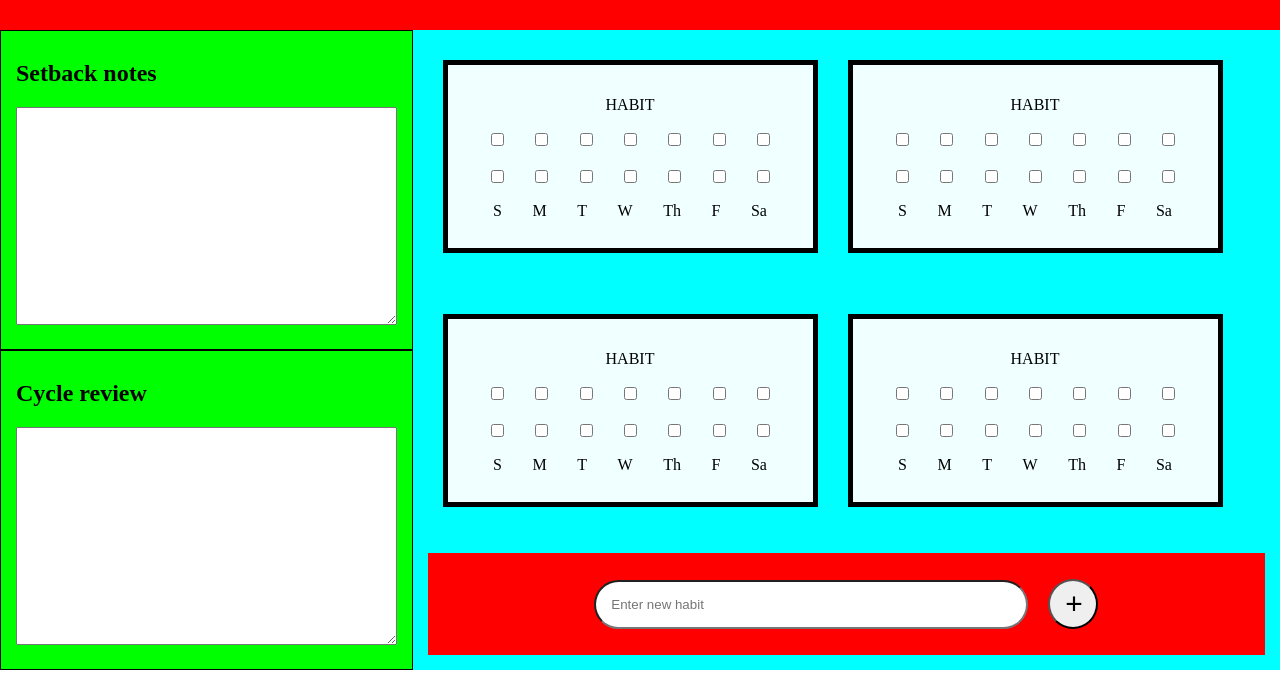
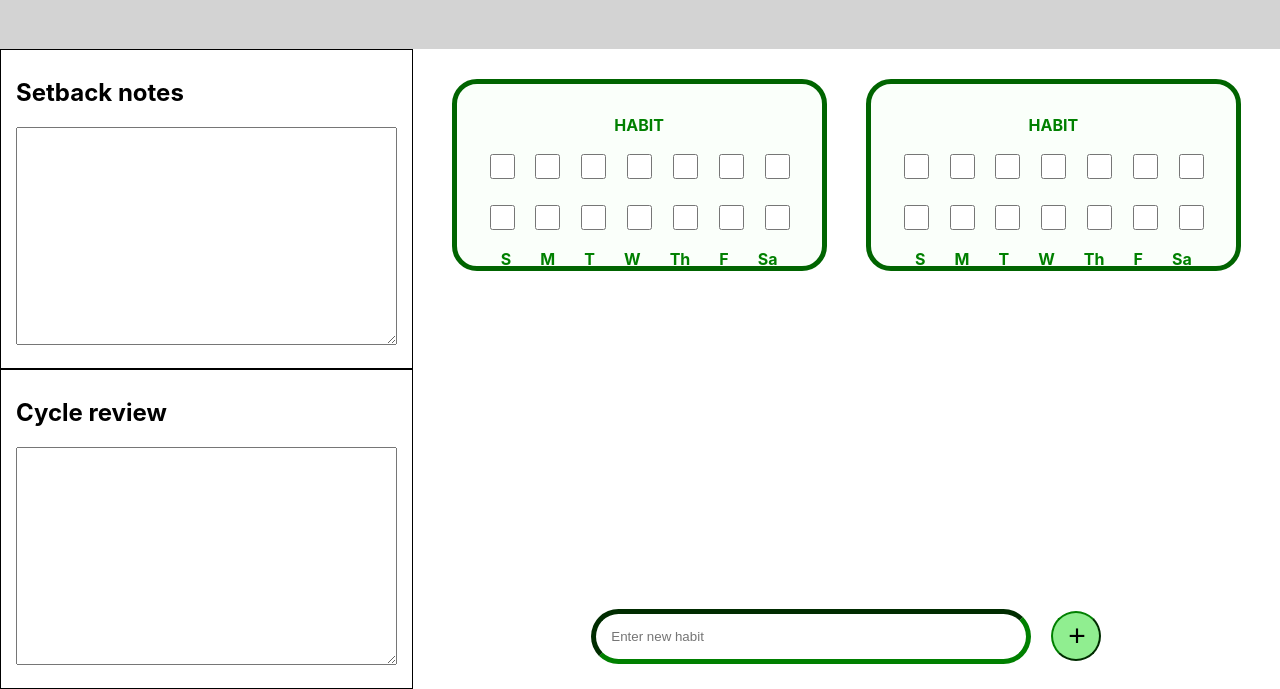
Before and after one commit to Aldo10012/Intensive_1.1, a plain HTML site: page index.html in a window 1280 px wide. Shown: the part 140-829 px from the top of the page. Drawn offline with Linux system fonts and the light colour scheme.

Commit message:
started adding colorscheme to content

```diff
--- a/index.html
+++ b/index.html
@@ -73,57 +73,6 @@
                     </div>
                 </div>
 
-                <div class='tracker'>
-                    <p>HABIT</p>
-                    <div class='marker-row'>
-                        <input type='checkbox'>
-                        <input type='checkbox'>
-                        <input type='checkbox'>
-                        <input type='checkbox'>
-                        <input type='checkbox'>
-                        <input type='checkbox'>
-                        <input type='checkbox'>
-                    </div>
-                    <br>
-                    <div class='marker-row'>
-                        <input type='checkbox'>
-                        <input type='checkbox'>
-                        <input type='checkbox'>
-                        <input type='checkbox'>
-                        <input type='checkbox'>
-                        <input type='checkbox'>
-                        <input type='checkbox'>
-                    </div>
-                    <div class='marker-row'>
-                        <p>S</p>    <p>M</p>    <p>T</p>    <p>W</p>    <p>Th</p>   <p>F</p>    <p>Sa</p>
-                    </div>
-                </div>
-
-                <div class='tracker'>
-                    <p>HABIT</p>
-                    <div class='marker-row'>
-                        <input type='checkbox'>
-                        <input type='checkbox'>
-                        <input type='checkbox'>
-                        <input type='checkbox'>
-                        <input type='checkbox'>
-                        <input type='checkbox'>
-                        <input type='checkbox'>
-                    </div>
-                    <br>
-                    <div class='marker-row'>
-                        <input type='checkbox'>
-                        <input type='checkbox'>
-                        <input type='checkbox'>
-                        <input type='checkbox'>
-                        <input type='checkbox'>
-                        <input type='checkbox'>
-                        <input type='checkbox'>
-                    </div>
-                    <div class='marker-row'>
-                        <p>S</p>    <p>M</p>    <p>T</p>    <p>W</p>    <p>Th</p>   <p>F</p>    <p>Sa</p>
-                    </div>
-                </div>
 
                 <div id='new-habit-section'>
                     <input type='text' placeholder='Enter new habit' id='new-habit-input'>
--- a/style.css
+++ b/style.css
@@ -1,11 +1,13 @@
 body{
     margin: 0px;
+    font-family: -apple-system, BlinkMacSystemFont, 'Segoe UI', Roboto, Oxygen, Ubuntu, Cantarell, 'Open Sans', 'Helvetica Neue', sans-serif;
+
 }
 /****************************************************************
     Stylizing navbar
 *****************************************************************/
 nav{
-    background-color: red;
+    background-color: lightgray;
     padding: 25px;
     min-height: 15vh;
     display: flex;
@@ -17,6 +19,9 @@ nav>h1{
     /* background-color: pink; */
     text-align: center;
     width: auto;
+    font-size: 3em;
+    font-weight: 400;
+    /* color: green; */
 }
 
 
@@ -27,9 +32,7 @@ main{
     display: flex;
     flex-direction: row;
     min-height: 80vh;
-    max-height: 1000vh;
-
-    background-color: pink;
+    height: auto;
 }
 
 /****************************************************************
@@ -37,7 +40,7 @@ main{
 *****************************************************************/
 
 sidenav{
-    background-color: lime;
+    /* background-color: lime; */
     width: 33%;
     height: auto;
     display: flex;
@@ -64,23 +67,26 @@ textarea{
 *****************************************************************/
 
 content{
-    background-color: aqua;
+    /* background-color: aqua; */
     width: 67%;
     /* height: auto; */
     padding: 15px;
     display: flex;
     flex-direction: row;
-    justify-content: start;
+    justify-content: space-evenly;
     flex-wrap: wrap;
 }
 
 .tracker{
-    background-color: azure;
+    background-color: rgba(203, 255, 203, 0.1);
     padding:15px;
     margin: 15px;
     width: 40%;
     height: 25%;
-    border: solid 5px;
+    border: solid 5px darkgreen;
+    color: green;
+    font-weight: bold;
+    border-radius: 25px;;
 }
 
 .tracker > p{
@@ -93,16 +99,31 @@ content{
     justify-content: space-evenly;
 }
 
+.marker-row > input{
+    background-color: #fff;
+    border: 1px solid #ccc;
+    border-radius: 50%;
+    cursor: pointer;
+    height: 25px;
+    width: 25px;
+}
+
+
+
+
 /****************************************************************
     Stylizing new habit section
 *****************************************************************/
 #new-habit-section{
-    background-color: red;
+    /* background-color: red; */
     width: 100%;
+    max-height: 100px;
     display: flex;
     flex-direction: row;
     align-items: center;
     justify-content: center;
+    align-self: flex-end;
+
 }
 
 #new-habit-section > input{
@@ -110,6 +131,8 @@ content{
     padding: 15px;
     margin: 10px;
     border-radius: 30px;
+    border-color: green;
+    border-width: 5px;
 }
 #new-habit-section > button{
     padding: 15px;
@@ -122,4 +145,6 @@ content{
     flex-direction: column;
     justify-content: center;
     align-self: center;
+    background-color: lightgreen;
+    border-color: green;
 }
```
Also changed, not shown: 1 other file.
